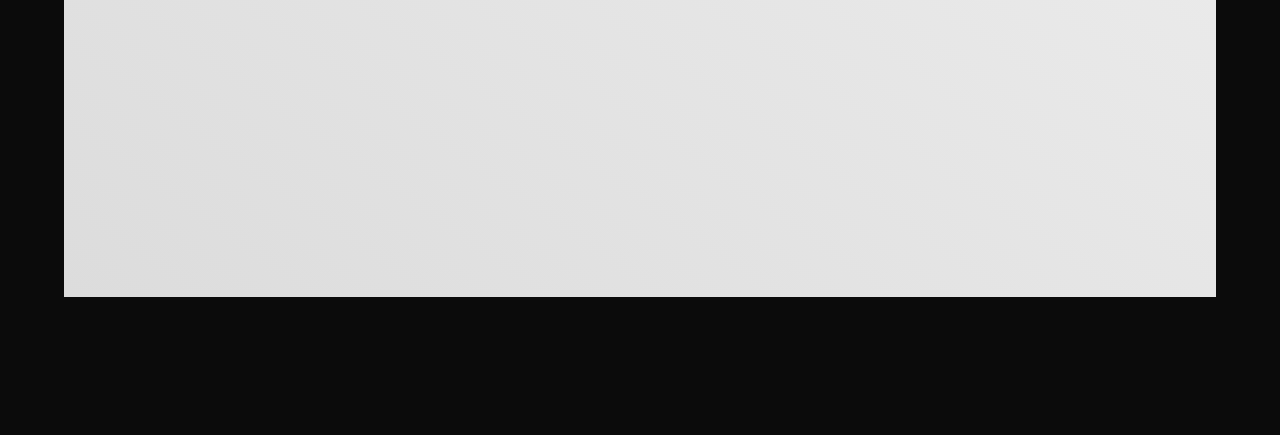
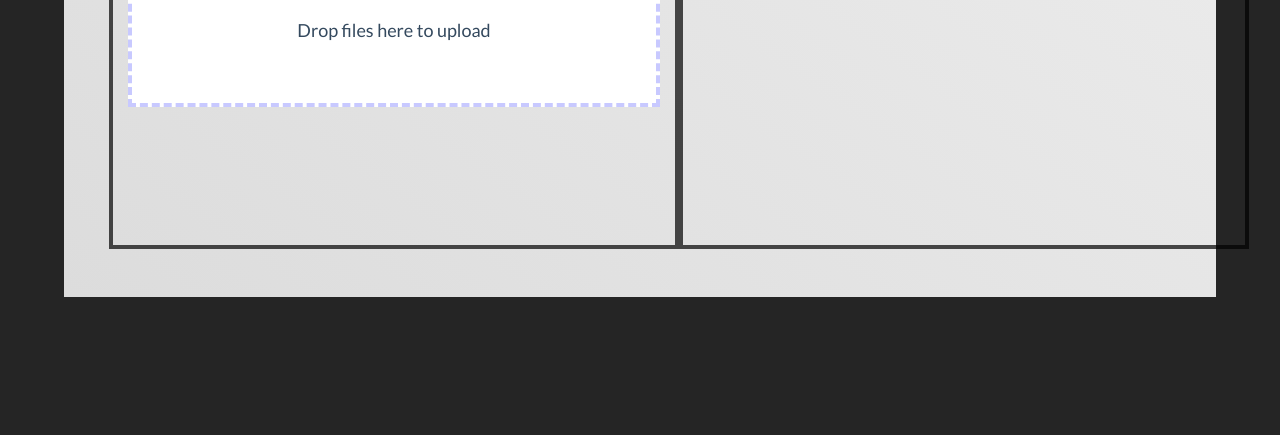
Before and after one commit to agentflare/angelhack, a plain HTML site: page index.html in a window 1280 px wide. Shown: the part 567-1002 px from the top of the page. Before the commit the page ends 970 px from the top, so only its background shows below. Drawn offline with nearby package versions, Linux system fonts and the light colour scheme.

Commit message:
Minor CSS fixes

```diff
--- a/css/newspaper.css
+++ b/css/newspaper.css
@@ -1,19 +1,31 @@
 
 #urlInput{
-	width: 50%;
-	float: right;
+	width: 100%;
+	height: 100%;
 	margin-top: 10%;
 	text-align: center;
 }
 #imageInput{
+	width: 100%;
+	height: 100%;
+	margin-top: 10%;
+}
+
+#urlInputContainer{
 	width: 50%;
-	height: 500 px;
+	height: 500px;
+	border: 4px solid rgba(0, 0, 0, 0.7);
+	margin-top: 10%;
+	float: right;
+	text-align: center;
+}
+#imageInputContainer{
+	width: 50%;
+	height: 500px;
+	border: 4px solid rgba(0, 0, 0, 0.7);
 	margin-top: 10%;
 	float: left;
-}
-
-.row{
-	background-color: #bbbbbb;
+	text-align: center;
 }
 
 #newspaperBackground{
@@ -60,4 +72,7 @@
 	margin-top: 10%;
 }
 
-body {height: 100%; }
+body {
+	height: 100%;
+	background-color: #252525;
+}
--- a/index.html
+++ b/index.html
@@ -22,9 +22,8 @@
 	<!--Dropzone CSS-->
 	<link href="css/dropzone.css" rel="stylesheet">
 
-
-	<!--Dropzone CSS-->
-	<link href="css/custom.css" rel="stylesheet">
+	<!--FlatUI CSS-->
+	<link href="dist/css/flat-ui.css" rel="stylesheet">
 
 	<!--Fonts-->
 	<link href='http://fonts.googleapis.com/css?family=Open+Sans:400,600,700' rel='stylesheet' type='text/css'>
@@ -46,6 +45,7 @@
 	</div>
     <div class="container" id="contentContainer">
 		<div class="container" id="inputContainer">
+			<div class="container" id="imageInputContainer">
 				<div id="imageInput">
 					<h1>Search Physical Newspapers</h1>
 					<form action="/file-upload"
@@ -53,12 +53,15 @@
 					id="my-awesome-dropzone"></form>
 
 				</div>
+			</div>
+			<div class="container" id="urlInputContainer">
 				<div id="urlInput">
 					<h1>Search Similar Articles by Link</h1>
 				Article URL: <input type="text" id="websiteInput"></input>
-			<button id="submitLink">
+				<button id="submitLink" class="btn btn-default">
 					Submit
 				</button>
+				</div>
 			</div>
 		</div>
 		<div id="loadingImage">
```
Also changed, not shown: dist/css/flat-ui.css. Lines whose indentation alone changed are shown as unchanged.
